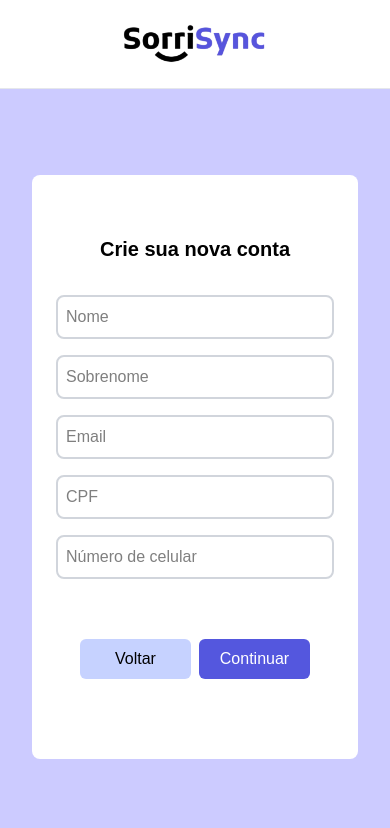
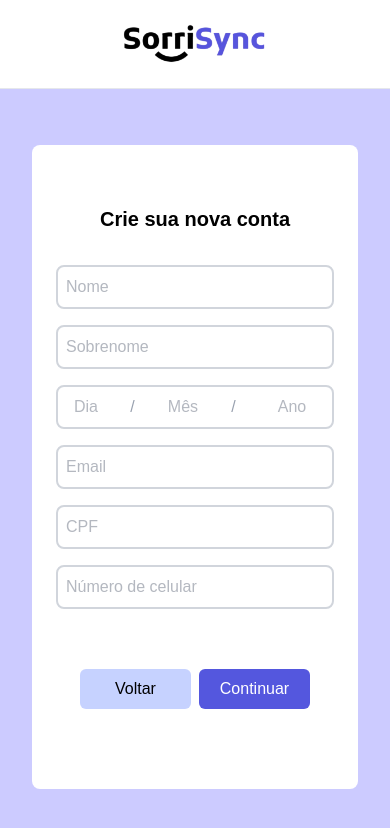
Before and after one commit to cce-fluxo/DDD-25.1-Tropa-Do-Oruam-Front, a Next.js app: page /cadastro in a window 390 px wide. Shown: the top 828 px of the page. Built offline with nearby package versions, Linux system fonts and the light colour scheme.

Commit message:
Terminei de ajustar detalhes de responsividade para as telas, alem de ter adicionado o popup de criar cadastro e sua funcionalidade de levar para a tela de login.

```diff
--- a/app/(pages)/(SignIn)/(SignOut)/cadastro/page.tsx
+++ b/app/(pages)/(SignIn)/(SignOut)/cadastro/page.tsx
@@ -4,13 +4,21 @@ import BackGroundCadastro from "../../../../components/BackGroundCadastro";
 import Input from "../../../../components/Input";
 import { useState } from "react"
 import Button from "../../../../components/Button";
+import DataInput from "../../../../components/DataInput"
 
 export default function Cadastro() {
+    // Cria cada variável da tela
     const [nome, setNome] = useState("")
     const [sobrenome, setSobrenome] = useState("")
     const [email, setEmail] = useState("")
     const [cpf, setCpf] = useState("")
     const [celular, setCelular] = useState("")
+    const [dia, setDia] = useState("")
+    const [mes, setMes] = useState("")
+    const [ano, setAno] = useState("")
+
+    // Teste para ver se o Input de data estava funcionando
+    console.log('Data de nascimento:', dia,'/', mes, '/', ano)
 
     return (
         <main className='bg-[#CCCBFF] relative grow flex justify-center items-center'>
@@ -35,6 +43,19 @@ export default function Cadastro() {
                             onChange={(e: React.ChangeEvent<HTMLInputElement>) => setSobrenome(e.target.value)}
                             required
                         />
+
+                        <DataInput
+                            valueDia={dia}
+                            onChangeDia={(e: React.ChangeEvent<HTMLInputElement>) => setDia(e.target.value)}
+
+                            valueMes={mes}
+                            onChangeMes={(e: React.ChangeEvent<HTMLInputElement>) => setMes(e.target.value)}
+
+                            valueAno={ano}
+                            onChangeAno={(e: React.ChangeEvent<HTMLInputElement>) => setAno(e.target.value)}
+
+                        />
+
                         <Input
                             type='email'
                             id='email'
--- a/app/(pages)/(SignIn)/(SignOut)/cadastro2/page.tsx
+++ b/app/(pages)/(SignIn)/(SignOut)/cadastro2/page.tsx
@@ -4,21 +4,34 @@ import BackGroundCadastro from "../../../../components/BackGroundCadastro";
 import Input from "../../../../components/Input";
 import { useState } from "react"
 import Button from "../../../../components/Button";
+import PopUpCadastro from "../../../../components/PopUpCadastro"
+import { useRouter } from 'next/navigation'
 
 export default function Cadastro2() {
     const [senha, setSenha] = useState("")
     const [confirmar, setConfirmar] = useState("")
+    const [isModalOpen, setIsModalOpen] = useState(false)
+    const router = useRouter();
 
+    const handleCadastro = (event: React.FormEvent) => {
+        event.preventDefault();
+        setIsModalOpen(true)
+    }
+
+    const irParaLogin = () => {
+        router.push('/login')
+    }
 
     return (
         <main className='bg-[#CCCBFF] relative grow flex justify-center items-center'>
             <BackGroundCadastro/>
             <div className='flex justify-center items-center relative z-10 h-full w-full px-6'>
                 <div className='flex flex-col items-center w-full max-w-lg bg-white rounded-lg space-y-8 pt-15 pb-20 px-6'>
-                    <div className='flex flex-row space-x-2'>
-                        <h1 className='text-2xl font-bold text-black'>Crie sua</h1>
-                        <h1 className='text-2xl font-bold text-[#5457DE]'>senha</h1>
-                    </div>
+                    <form onSubmit = {handleCadastro} className = 'flex flex-col items-center w-full max-w-lg rounded-lg space-y-8 pt-15 pb-20 px-6'>
+                        <h1 className='text-2xl font-bold text-black'>
+                            Crie sua
+                            <span className='text-[#5457DE]'> senha</span>
+                        </h1>
                         <div className='w-full space-y-4'>
                             <Input
                                 type='senha'
@@ -38,12 +51,17 @@ export default function Cadastro2() {
                             />
 
                             <div className='w-full flex flex-col items-center space-y-3 mt-15 px-15 md:px-10'>
-                            <Button label='Criar conta' variant='primary' />
+                                <Button label='Criar conta' variant='primary' type='submit'/>
                                 <Button label='Cancelar' variant='tertiary' href='/cadastro'/>
                             </div>
                     </div>
+                    </form>
                 </div>
             </div>
+
+            {isModalOpen && (
+                <PopUpCadastro onClose={irParaLogin}/>
+            )}
 
         </main>
     )
--- a/app/components/Button.tsx
+++ b/app/components/Button.tsx
@@ -4,11 +4,12 @@ interface props {
     label : string;
     variant?: "primary" | "secondary" | "tertiary" | "quaternary"
     href?: string;
+    type?: string;
 
 
 }
 
-export default function Button({ label, variant = "primary", href, ...props }: props) {
+export default function Button({ label, variant = "primary", href, type, ...props }: props) {
 
     const allClasses = `
         rounded-md
--- a/app/components/CheckBox.tsx
+++ b/app/components/CheckBox.tsx
@@ -8,12 +8,12 @@ export default function CheckBox( { label, ...props }: Checkboxprops) {
 
     return (
         <div className='flex flex-row space-x-2 items-center cursor-pointer'>
-            <label className='bg-white w-10 md:w-11 h-6 rounded-full border-indigo-800 border-2 flex items-center px-px py-py'>
-                <input type='checkbox' className='sr-only peer'></input>
+            <label htmlFor={props.id} className='bg-white w-10 md:w-11 h-6 rounded-full border-indigo-800 border-2 flex items-center px-px py-py'>
+                <input type='checkbox' className='sr-only peer' {...props}></input>
                 <span className='w-5 h-5 bg-[#CCCBFF] border-indigo-300 flex rounded-full transition-all peer-checked:translate-x-4 md:peer-checked:translate-x-5 peer-checked:bg-indigo-600 peer-checked:border-indigo-600'></span>
             </label>
 
-            <label className='text-black font-bold text-xs'>Lembrar acesso</label>
+            <label htmlFor={props.id} className='text-black font-bold text-xs'>{ label }</label>
 
         </div>
     )
--- /dev/null
+++ b/app/components/DataInput.tsx
@@ -0,0 +1,74 @@
+import React from 'react';
+interface DataInputProps extends React.InputHTMLAttributes<HTMLInputElement>{
+    valueDia : string;
+    onChangeDia: (e:any) => void;
+    valueMes : string;
+    onChangeMes : (e:any) => void;
+    valueAno : string;
+    onChangeAno : (e:any) => void;
+}
+
+export default function DataInput({ valueDia, onChangeDia, valueMes, onChangeMes, valueAno, onChangeAno}: DataInputProps) {
+
+  return (
+
+    <div className="flex w-full items-center rounded-lg border-2 border-gray-300 bg-white p-2 justify-between">
+
+      <input
+        type="text"
+        placeholder="Dia"
+        maxLength={2}
+        className="
+          w-10
+          border-none
+          outline-none
+          focus:ring-0
+          text-center
+          text-gray-500
+        "
+        value = { valueDia }
+        onChange= { onChangeDia }
+      />
+
+
+      <span className="text-gray-400">/</span>
+
+
+      <input
+        type="text"
+        placeholder="Mês"
+        maxLength={2}
+        className="
+          w-12
+          border-none
+          outline-none
+          focus:ring-0
+          text-center
+          text-gray-500
+        "
+        value = { valueMes }
+        onChange = { onChangeMes }
+      />
+
+
+      <span className="text-gray-400">/</span>
+
+      <input
+        type="text"
+        placeholder="Ano"
+        maxLength={4}
+        className="
+          w-16
+          border-none
+          outline-none
+          focus:ring-0
+          text-center
+          text-gray-500
+        "
+        value = { valueAno }
+        onChange = { onChangeAno }
+      />
+
+    </div>
+  );
+}
--- a/app/components/Input.tsx
+++ b/app/components/Input.tsx
@@ -8,10 +8,10 @@ interface Inputprops extends React.InputHTMLAttributes<HTMLInputElement>{
 export default function Input( props : Inputprops ) {
     return(
         <div>
-            <label className="text-black text-sm mb-2"></label>
+            <label className="text-gray-500 text-sm mb-2"></label>
             <input
             type ="string"
-            className='p-2 w-full border-gray-300 text-black border-2 rounded-lg'
+            className='p-2 w-full border-gray-300 text-gray-500 border-2 rounded-lg'
             {...props}
             ></input>
         </div>
--- /dev/null
+++ b/app/components/PopUpCadastro.tsx
@@ -0,0 +1,47 @@
+import Image from "next/image"
+
+interface props {
+    onClose: () => void;
+}
+
+export default function PopUpCadastro({ onClose } : props) {
+    return (
+        <div
+            onClick={onClose}
+            className='fixed inset-0 z-50 flex items-center justify-center bg-black/75 p-4'>
+            <div onClick={(e) => e.stopPropagation} className='
+            relative
+            z-50
+            w-full
+            max-w-sm
+            flex flex-col items-center
+            space-y-4
+            rounded-lg
+            bg-white
+            p-8
+            shadow-xl
+            pointer-events-auto
+            '
+            >
+                <h1 className='
+                text-[#5457DE]
+                flex flex-col
+                items-center
+                font-bold
+                text-xl
+                '
+                >
+                    Conta criada com sucesso.
+                    <span className='text-[#5457DE]'>Seja bem-vindo!</span>
+                </h1>
+
+                <Image
+                    src='/images/boneco3.png'
+                    alt='cadastro concluído'
+                    width={200}
+                    height={200}
+                />
+            </div>
+        </div>
+    )
+}
--- /dev/null
+++ b/app/constants/app-routes.ts
@@ -0,0 +1,15 @@
+export const APP_ROUTES = {
+    private: {
+        dashboard: {
+            name: '/dashboard'
+        },
+        unauthorized: {
+            name: '/unauthorized'
+        }
+    },
+    public: {
+        login: '/login',
+        cadastro: '/cadastro',
+        cadastro2: '/cadastro2'
+    }
+};
--- /dev/null
+++ b/app/functions/check-is-public-route/index.ts
@@ -0,0 +1,7 @@
+import { APP_ROUTES } from '../../constants/app-routes'
+
+export const checkIsPublicRoute = (asPath: string) => {
+    const appPublicRoutes = Object.values(APP_ROUTES.public);
+
+    return appPublicRoutes.includes(asPath);
+}
--- a/app/layout.tsx
+++ b/app/layout.tsx
@@ -1,6 +1,10 @@
+"use client";
+
 import type { Metadata } from "next";
 import { Geist, Geist_Mono } from "next/font/google";
 import "./globals.css";
+import { usePathname } from 'next/navigation';
+import { checkIsPublicRoute } from './functions/check-is-public-route/index'
 
 // Importar componentes
 import Header from "./components/Header";
@@ -15,16 +19,20 @@ const geistMono = Geist_Mono({
   subsets: ["latin"],
 });
 
-export const metadata: Metadata = {
-  title: "Create Next App",
-  description: "Generated by create next app",
-};
 
 export default function RootLayout({
   children,
 }: Readonly<{
   children: React.ReactNode;
 }>) {
+
+  const pathname = usePathname();
+
+  const isPublicPage = checkIsPublicRoute(pathname!);
+
+  console.log(pathname)
+  console.log(isPublicPage)
+
   return (
     <html lang="en">
       <body
```
Also changed, not shown: app/components/BackGroundLogin.tsx (+1 -1 lines), public/images/boneco3.png (added). Lines whose indentation alone changed are shown as unchanged.
